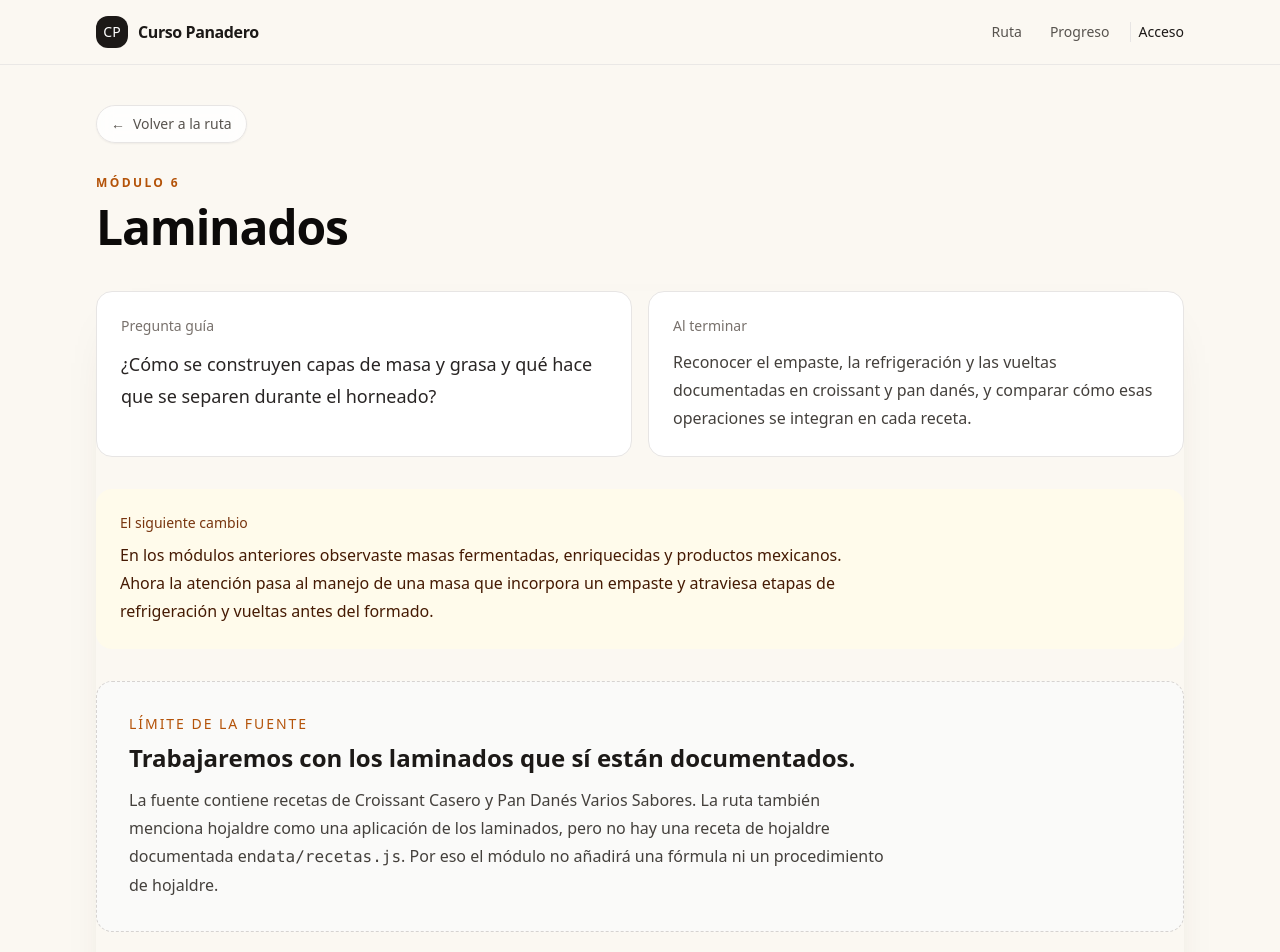
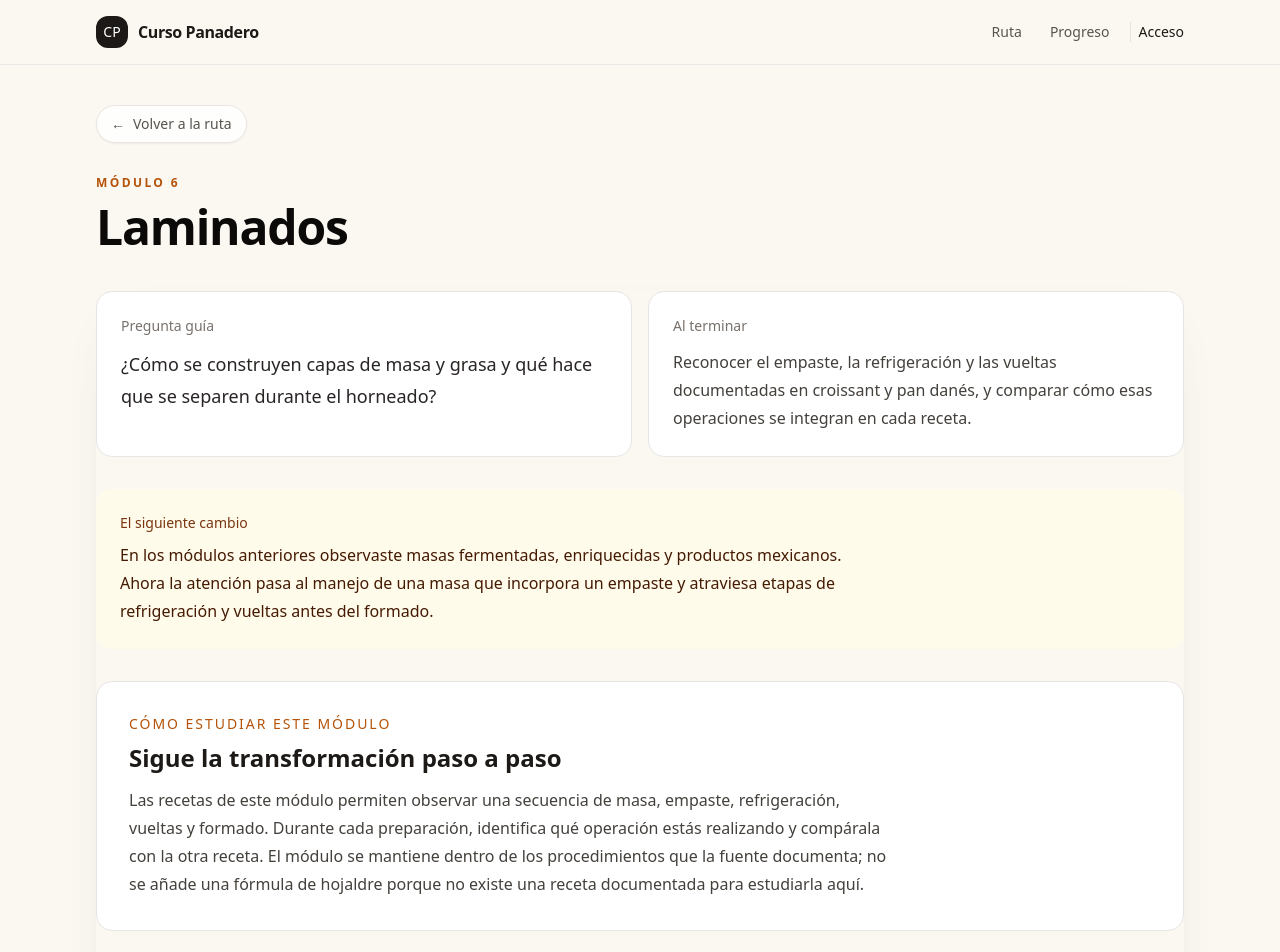
Before and after one commit to Drworm82/CursoPanadero, a Next.js app: page /modulo-6 in a window 1280 px wide. Shown: the top 952 px of the page. Built offline with nearby package versions, Linux system fonts and the light colour scheme; no server answers.

Commit message:
Mejorar orientación pedagógica del Módulo 6

```diff
--- a/pages/modulo-6.js
+++ b/pages/modulo-6.js
@@ -39,13 +39,14 @@ export default function ModuleSixPage() {
           </p>
         </section>
 
-        <section className="rounded-2xl border border-dashed border-stone-300 bg-stone-50 p-6 sm:p-8">
-          <p className="text-sm font-medium uppercase tracking-[0.14em] text-amber-700">Límite de la fuente</p>
-          <h2 className="mt-2 text-2xl font-semibold text-stone-900">Trabajaremos con los laminados que sí están documentados.</h2>
+        <section className="rounded-2xl border border-stone-200 bg-white p-6 sm:p-8">
+          <p className="text-sm font-medium uppercase tracking-[0.14em] text-amber-700">Cómo estudiar este módulo</p>
+          <h2 className="mt-2 text-2xl font-semibold text-stone-900">Sigue la transformación paso a paso</h2>
           <p className="mt-3 max-w-3xl leading-7 text-stone-700">
-            La fuente contiene recetas de Croissant Casero y Pan Danés Varios Sabores. La ruta también menciona
-            hojaldre como una aplicación de los laminados, pero no hay una receta de hojaldre documentada en
-            <code>data/recetas.js</code>. Por eso el módulo no añadirá una fórmula ni un procedimiento de hojaldre.
+            Las recetas de este módulo permiten observar una secuencia de masa, empaste, refrigeración, vueltas y
+            formado. Durante cada preparación, identifica qué operación estás realizando y compárala con la otra
+            receta. El módulo se mantiene dentro de los procedimientos que la fuente documenta; no se añade una
+            fórmula de hojaldre porque no existe una receta documentada para estudiarla aquí.
           </p>
         </section>
 
```
